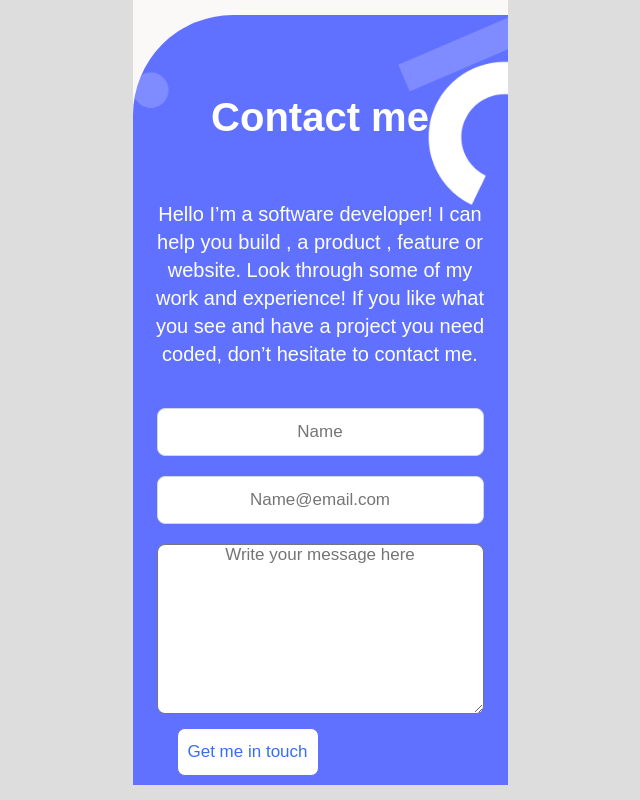
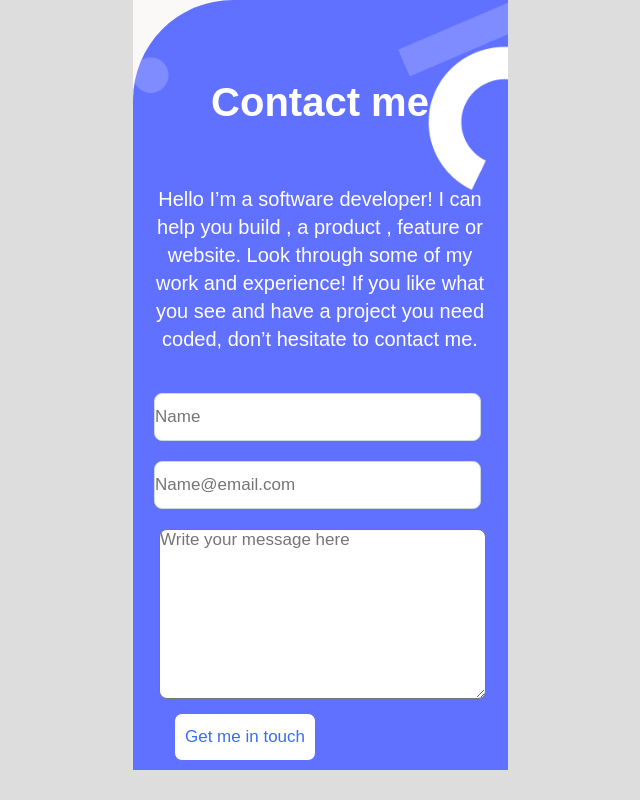
Before and after one commit to husush23/portfolio-1, a website: page index.html in a window 1280 px wide. Shown: the part 4568-5368 px from the top of the page, without its empty margins (320-960 px from the left). After the commit the page ends 5338 px from the top, so only its background shows below. Drawn offline with Linux system fonts and the light colour scheme.

Commit message:
Changes added

```diff
--- a/main.css
+++ b/main.css
@@ -4,7 +4,7 @@
   padding: 0;
 }
 
-@media (min-width: 376px) {
+@media (min-width: 375px) {
   body {
     background-color: #ddd;
   }
@@ -15,7 +15,8 @@
     align-items: center;
     justify-content: center;
     font-family: 'Poppins', sans-serif;
-    padding: 15px;
+    /* padding: 15px; */
+    /* width: 375px; */
   }
 
   .header-mobile {
@@ -360,7 +361,7 @@
     height: 48px;
     border-radius: 8px;
     border: 1px solid #cfd8dc;
-    text-align: center;
+    text-align: left;
     font-family: 'Poppins', sans-serif;
     font-size: 17px;
     line-height: 20px;
@@ -371,11 +372,12 @@
     width: 327px;
     height: 170px;
     border-radius: 8px;
-    text-align: center;
+    text-align: left;
     font-size: 17px;
     line-height: 20px;
     font-family: 'Poppins', sans-serif;
     margin-top: 10px;
+    margin-left: 5px;
   }
 
   .send-btn {
```
